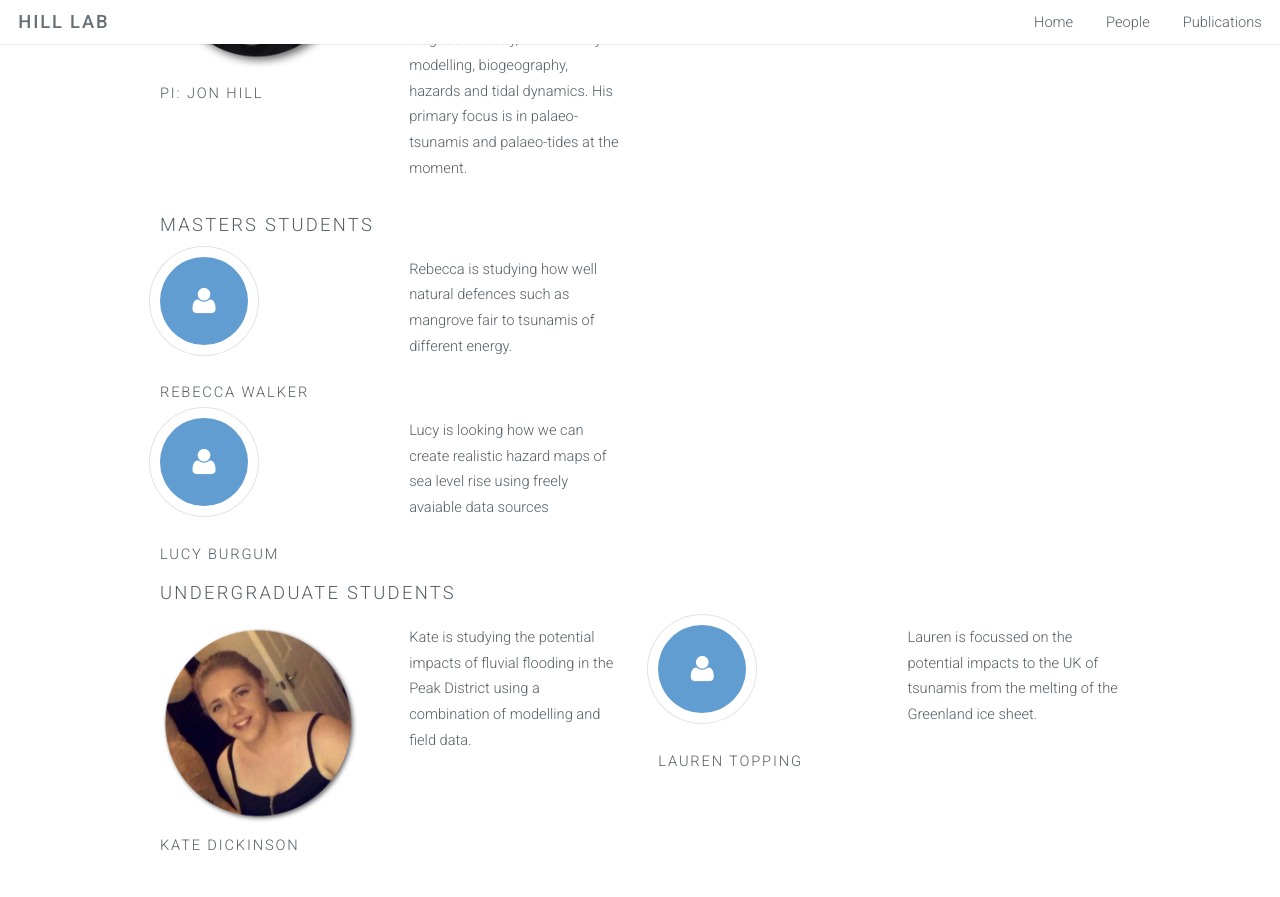
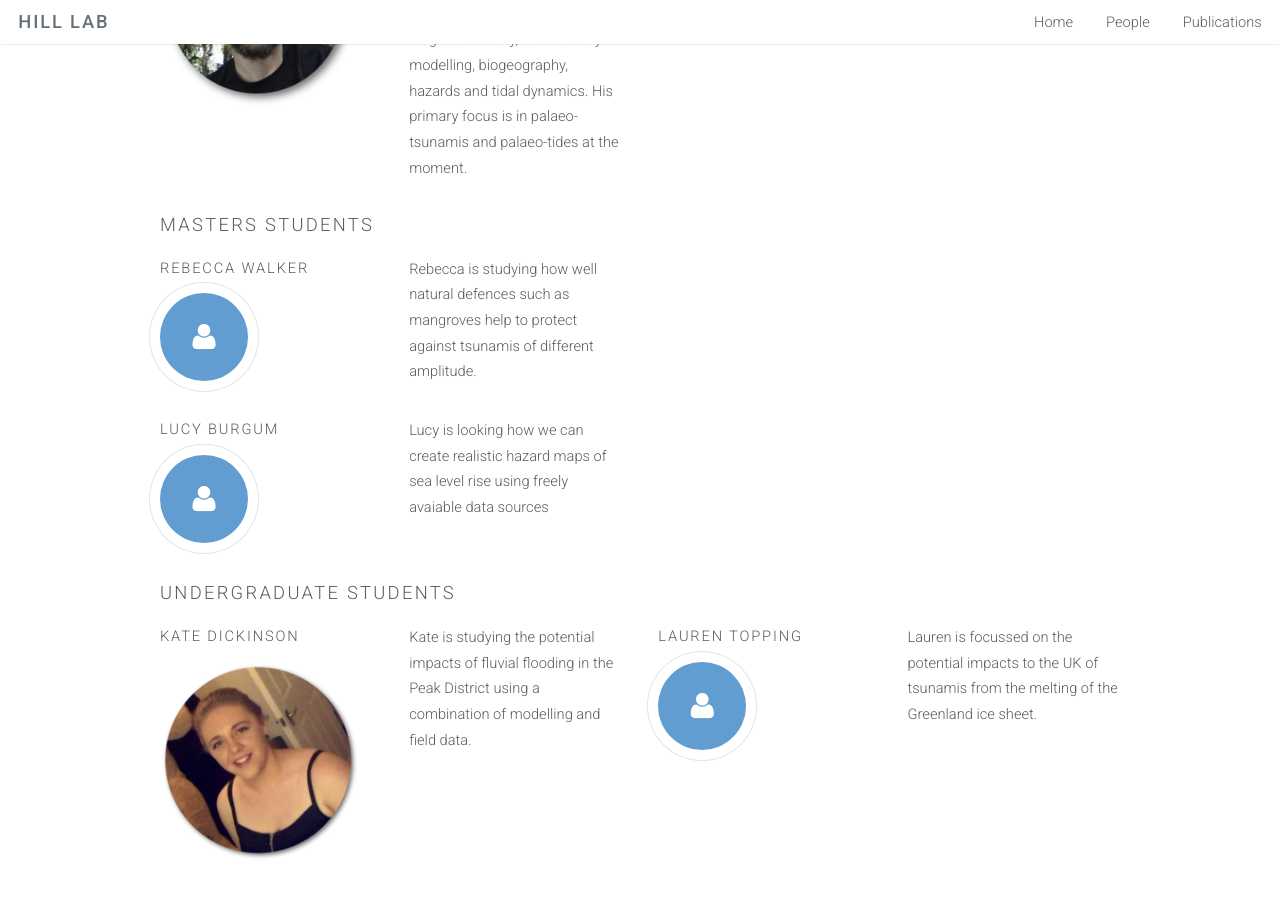
Before and after one commit to EnvModellingGroup/EnvModellingGroup.github.io, a Jekyll site: the page built from people/index.html, in a window 1280 px wide and 900 px high, scrolled down 486 px. Shown: the top 897 px of the window. Built offline with Jekyll 4.4.1, drawn with Linux system fonts in a browser that asks for light colours.

Commit message:
Swapping image and name

```diff
--- a/people/index.html
+++ b/people/index.html
@@ -15,8 +15,8 @@ keywords: modelling, environmental, ecological, ecology, environment, computatio
 		<div class="container">
 			<div class="row">
 				<div class="3u">
+						<h4>PI: Jon Hill</h4>
 						<img height="200px" src="images/jhill.png" alt="Jon Hill wearing a hat and sunglasses in the Amazon rainforest" />
-						<h4>PI: Jon Hill</h4>
                 </div>
                 <div class="3u">
                     <p>Jon solves large-scale environmental problems using computational fluid dynamics and other software models. He have a diverse research background that spans ocean biogeochemistry, sedimentary modelling, biogeography, hazards and tidal dynamics. His primary focus is in palaeo-tsunamis and palaeo-tides at the moment.</p>
@@ -27,17 +27,17 @@ keywords: modelling, environmental, ecological, ecology, environment, computatio
             <h3>Masters students</h3>
             <div class="row">
 				<div class="3u">
+						<h4>Rebecca Walker</h4>
 						<span class="icon major fa-user"></span>
-						<h4>Rebecca Walker</h4>
                 </div>
                 <div class="3u">
-                    <p>Rebecca is studying how well natural defences such as mangrove fair to tsunamis of different energy.</p>
+                    <p>Rebecca is studying how well natural defences such as mangroves help to protect against tsunamis of different amplitude.</p>
                 </div>
 			</div>
             <div class="row">
 				<div class="3u">
+						<h4>Lucy Burgum</h4>
 						<span class="icon major fa-user"></span>
-						<h4>Lucy Burgum</h4>
                 </div>
                 <div class="3u">
                     <p>Lucy is looking how we can create realistic hazard maps of sea level rise using freely avaiable data sources</p>
@@ -49,15 +49,15 @@ keywords: modelling, environmental, ecological, ecology, environment, computatio
             <h3>Undergraduate students</h3>
 			<div class="row">
 				<div class="3u">
+						<h4>Kate Dickinson</h4>
 						<img height="200px" src="images/katedickinson.png" alt="Kate Dickinson" />
-						<h4>Kate Dickinson</h4>
                 </div>
                 <div class="3u">
                     <p>Kate is studying the potential impacts of fluvial flooding in the Peak District using a combination of modelling and field data.</p>
 				</div>
 				<div class="3u">
+						<h4>Lauren Topping</h4>
 						<span class="icon major fa-user"></span>
-						<h4>Lauren Topping</h4>
                 </div>
                 <div class="3u">
                     <p>Lauren is focussed on the potential impacts to the UK of tsunamis from the melting of the Greenland ice sheet.</p>
```
